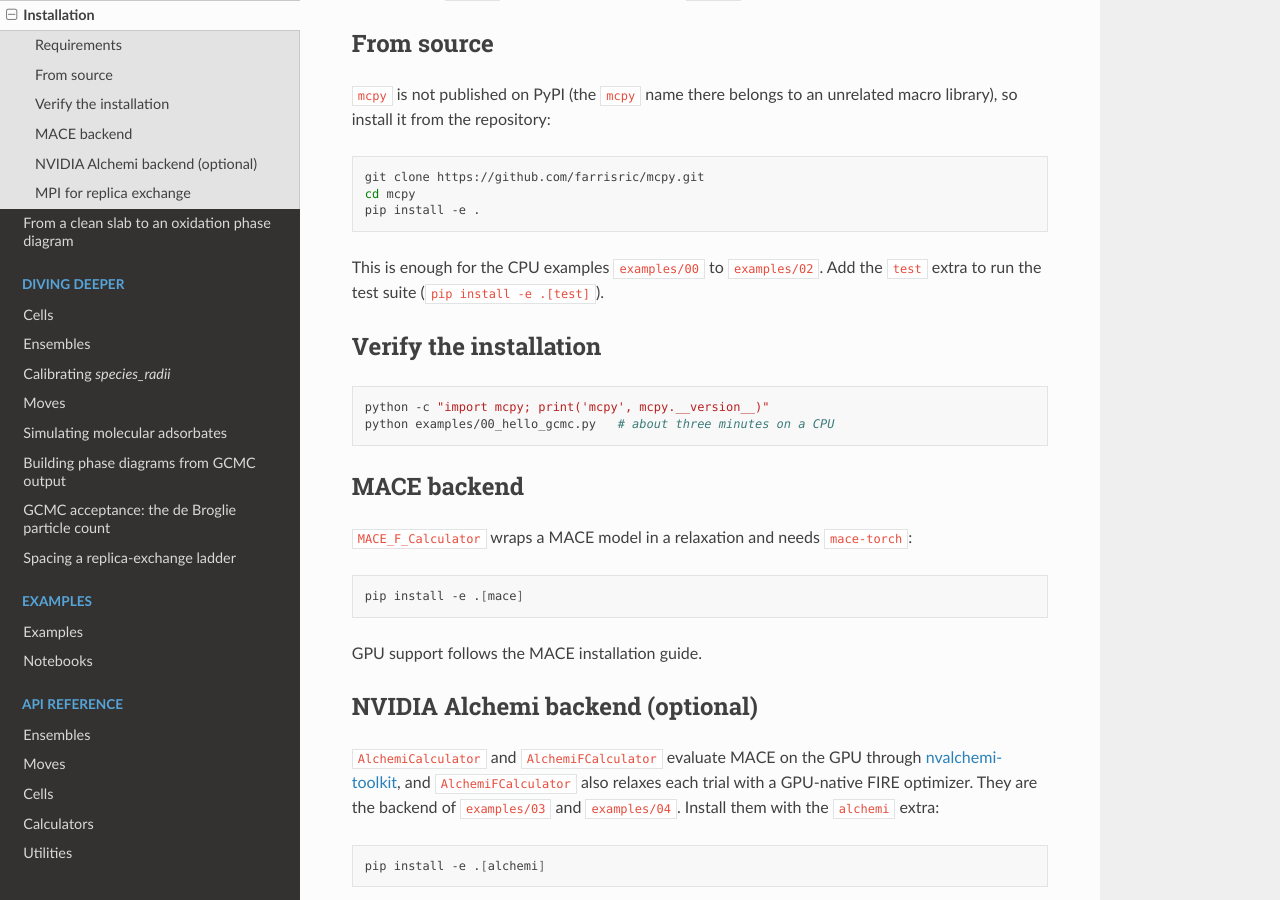
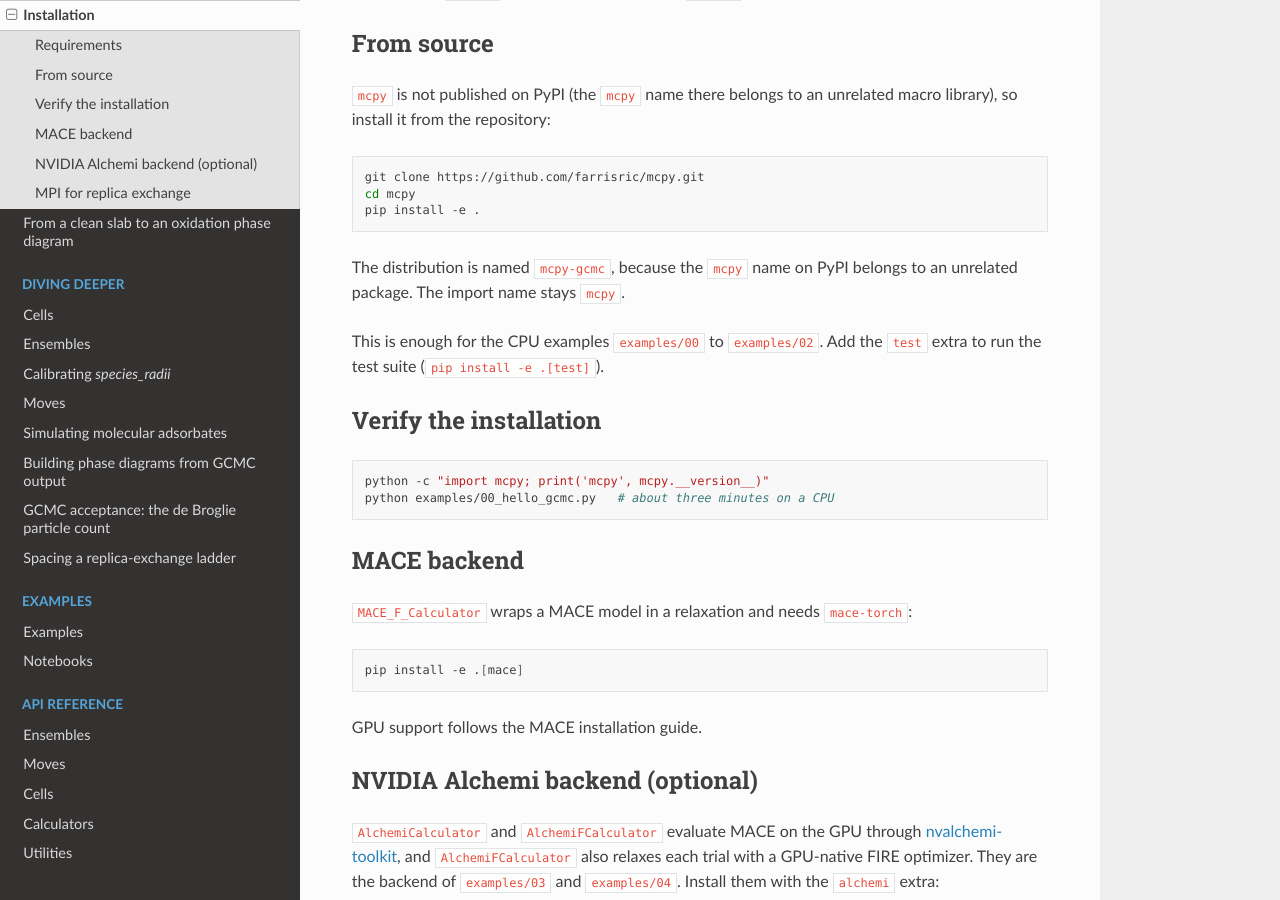
Before and after one commit to farrisric/mcpy, a Sphinx documentation site: the page built from docs/installation.rst, in a window 1280 px wide and 900 px high, scrolled down 336 px. Built offline with Sphinx 7.4.7 and the Read the Docs theme 3.1.0, drawn with Linux system fonts in a browser that asks for light colours.

Commit message:
Rename the distribution to mcpy-gcmc; keep import mcpy
The mcpy name on PyPI belongs to an unrelated package. The import name
stays mcpy. Also record that the Ag chemical-potential shift in examples
03 and 04 comes from thermodynamic tables cited in the paper.

```diff
--- a/docs/conf.py
+++ b/docs/conf.py
@@ -13,7 +13,7 @@ author = 'Riccardo Farris, Emanuele Telari, Konstantin M. Neyman, Albert Bruix'
 copyright = f'2023-2026, {author}'
 # Every docs builder installs mcpy (autodoc imports it), so the installed
 # metadata is the single source of the version.
-release = importlib.metadata.version('mcpy')
+release = importlib.metadata.version('mcpy-gcmc')
 
 # -- General configuration ---------------------------------------------------
 # https://www.sphinx-doc.org/en/master/usage/configuration.html#general-configuration
--- a/docs/examples/gcmc_custom_cell.rst
+++ b/docs/examples/gcmc_custom_cell.rst
@@ -60,8 +60,8 @@ Only two numbers stay physical inputs.
 ``DELTA_MU_O`` sets the O\ :sub:`2` gas conditions relative to
 :math:`E(\mathrm{O_2})/2`.
 ``MU_AG_CORRECTION`` = -0.176 eV shifts the Ag reservoir below bulk Ag.
-It comes from the group's earlier Ag-oxidation setup; set it to 0.0 for a
-reservoir in equilibrium with bulk Ag.
+The value comes from thermodynamic tables, cited in the mcpy paper.
+Set it to 0.0 for a reservoir in equilibrium with bulk Ag.
 
 The calibration constants at the top of the script (``AG_LATTICE``,
 ``R_O_AG``, ``R_AG_AG``) were measured with MACE-MPA-0.
--- a/docs/installation.rst
+++ b/docs/installation.rst
@@ -21,6 +21,9 @@ unrelated macro library), so install it from the repository:
    git clone https://github.com/farrisric/mcpy.git
    cd mcpy
    pip install -e .
+
+The distribution is named ``mcpy-gcmc``, because the ``mcpy`` name on PyPI belongs to an unrelated package.
+The import name stays ``mcpy``.
 
 This is enough for the CPU examples ``examples/00`` to ``examples/02``.
 Add the ``test`` extra to run the test suite (``pip install -e .[test]``).
--- a/mcpy/__init__.py
+++ b/mcpy/__init__.py
@@ -2,7 +2,7 @@ import logging
 from importlib.metadata import PackageNotFoundError, version
 
 try:
-    __version__ = version('mcpy')
+    __version__ = version('mcpy-gcmc')
 except PackageNotFoundError:  # not installed, e.g. run from a source checkout
     __version__ = '0.0.0.unknown'
 
--- a/pyproject.toml
+++ b/pyproject.toml
@@ -1,5 +1,5 @@
 [project]
-name = "mcpy"
+name = "mcpy-gcmc"
 version = "1.4.0"
 description = "A python package to run atomistic Monte Carlo simulations"
 readme = "README.md"
@@ -60,7 +60,7 @@ plot = [
 test = [
     "pytest>=7.0",
     "pytest-cov>=4.0",
-    "mcpy[plot]",
+    "mcpy-gcmc[plot]",
 ]
 
 [build-system]
```
Also changed, not shown: README.md (+3 -1 lines), 3 other files.
